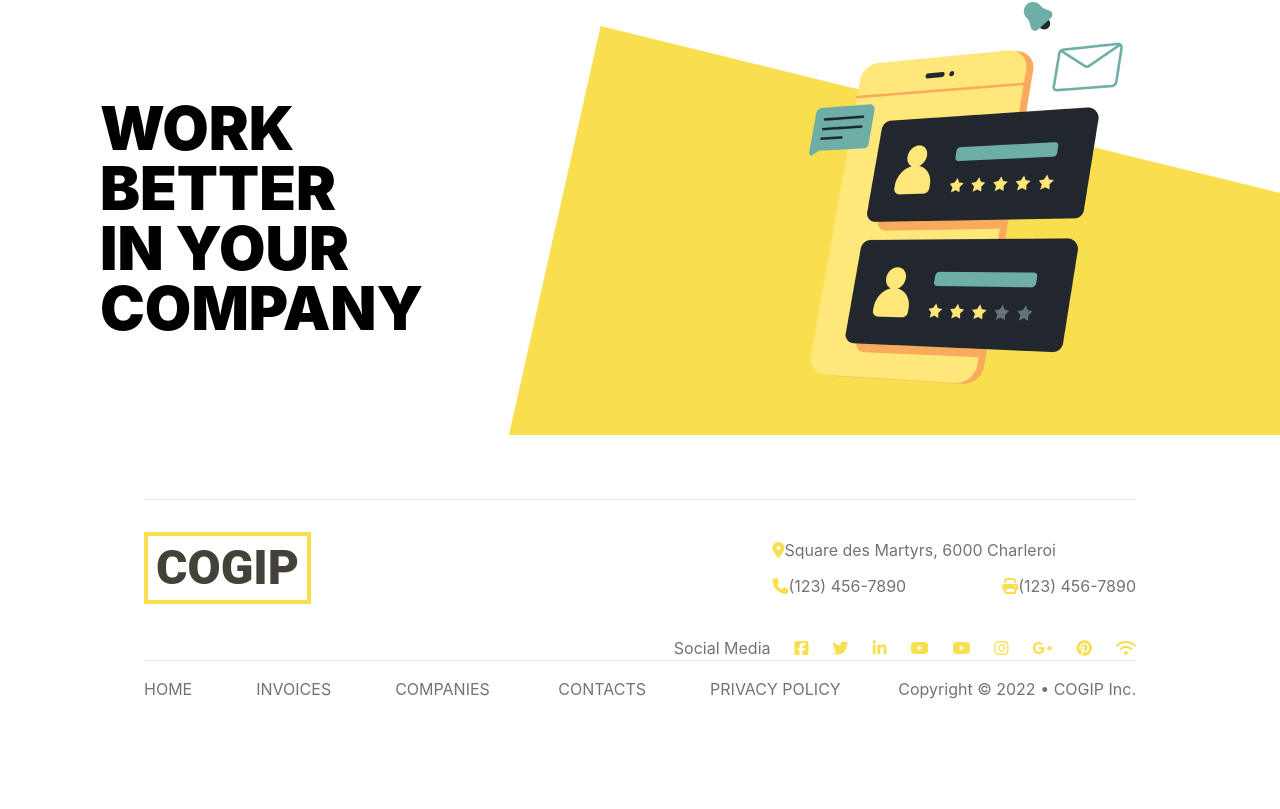
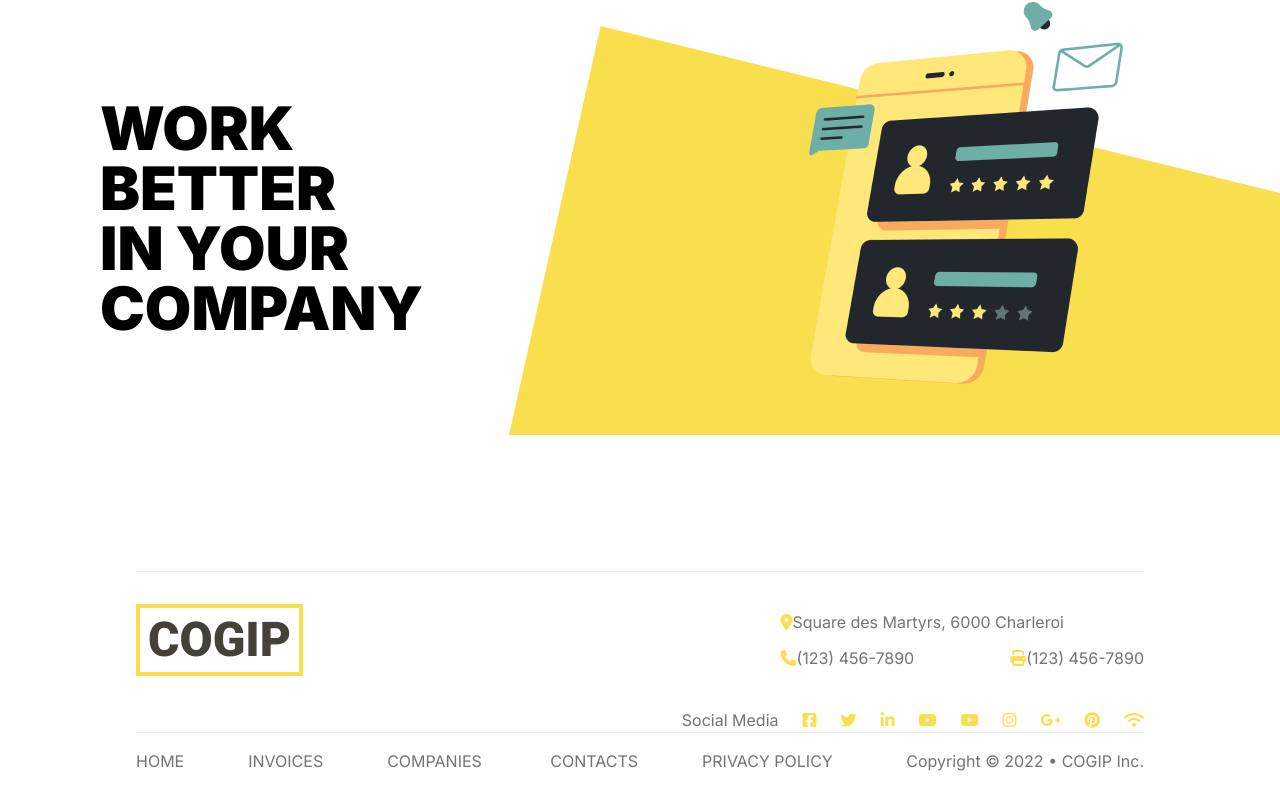
Before and after one commit to GiovanniTY/Cogip, a React (Vite) app in the folder cogip-app/: page / in a window 1280 px wide. Shown: the part 871-1680 px from the top of the page. Before the commit the page ends 1588 px from the top, so only its background shows below. Built offline with nearby package versions, Linux system fonts and the light colour scheme.

Commit message:
minor changes in footer + index.css

```diff
--- a/cogip-app/src/components/Footer.jsx
+++ b/cogip-app/src/components/Footer.jsx
@@ -3,7 +3,7 @@ import { Link } from "react-router-dom";
 
 function Footer() {
   return (
-    <footer className="px-36 font-Inter text-[#737373]">
+    <footer className=" font-Inter text-[#737373] m-20 p-14">
       <hr className="cogip-color"/>
       <div className="my-8 flex justify-between items-center ">
         <h2 className="text-center text-5xl font-Roboto font-black border-cogip-color border-4 p-2 text-[#434138]">COGIP</h2>
--- a/cogip-app/src/index.css
+++ b/cogip-app/src/index.css
@@ -1,4 +1,4 @@
+@import url('https://fonts.googleapis.com/css2?family=Assistant:wght@300&family=Inter:wght@100..900&family=Roboto:wght@500;700;900&display=swap');
 @tailwind base;
 @tailwind components;
 @tailwind utilities;
-@import url('https://fonts.googleapis.com/css2?family=Assistant:wght@300&family=Inter:wght@100..900&family=Roboto:wght@500;700;900&display=swap');
```
